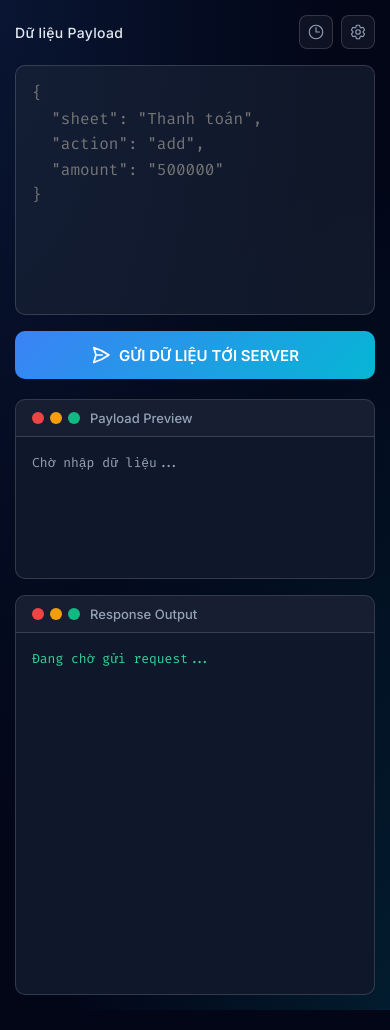
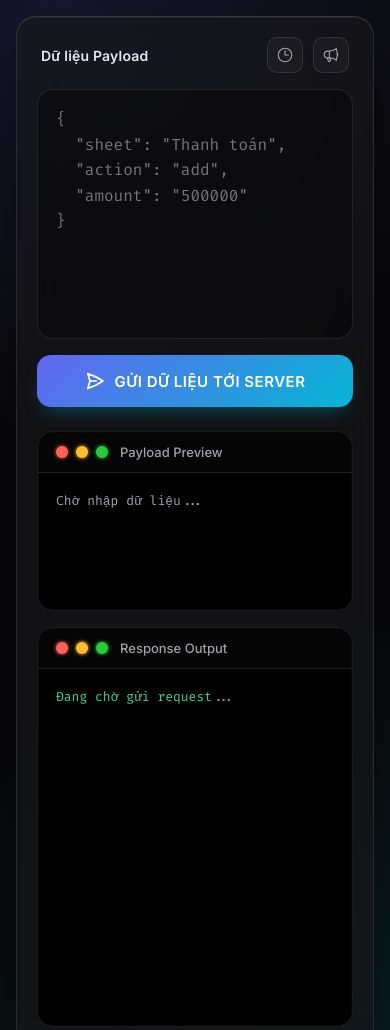
Before and after one commit to dvtruong141203/html, a plain HTML site: page webhook.html in a window 390 px wide. Shown: the top 1030 px of the page. Drawn offline with Linux system fonts and the light colour scheme.

Commit message:
Update webhook.html

```diff
--- a/webhook.html
+++ b/webhook.html
@@ -11,47 +11,53 @@
 
     <style>
         :root {
-            --primary: #3b82f6;
-            --primary-hover: #2563eb;
+            /* Hệ màu Premium Dark (Zinc/Slate) */
+            --bg-body: #09090b;
+            --bg-glass: rgba(24, 24, 27, 0.65);
+            --bg-input: rgba(0, 0, 0, 0.4);
+            --bg-terminal: #000000;
+
+            /* Viền và Text */
+            --border-color: rgba(255, 255, 255, 0.1);
+            --border-highlight: rgba(255, 255, 255, 0.2);
+            --text-main: #f8fafc;
+            --text-muted: #a1a1aa;
+
+            /* Màu chức năng */
+            --primary: #6366f1;
             --accent: #06b6d4;
-            --bg-body: #020617;
-            --bg-input: rgba(30, 41, 59, 0.5);
-            --text-main: #f8fafc;
-            --text-muted: #94a3b8;
-            --border-color: rgba(255, 255, 255, 0.15);
             --success: #34d399;
             --warning: #fbbf24;
             --error: #f87171;
         }
 
-        /* RESET & CROSS-BROWSER SCROLLBARS */
         * {
             box-sizing: border-box;
             margin: 0;
             padding: 0;
             scrollbar-width: thin;
-            scrollbar-color: rgba(255, 255, 255, 0.2) transparent;
+            scrollbar-color: rgba(255, 255, 255, 0.15) transparent;
         }
 
         ::-webkit-scrollbar { width: 6px; height: 6px; }
         ::-webkit-scrollbar-track { background: transparent; }
-        ::-webkit-scrollbar-thumb { background: rgba(255, 255, 255, 0.2); border-radius: 10px; }
-        ::-webkit-scrollbar-thumb:hover { background: rgba(255, 255, 255, 0.3); }
+        ::-webkit-scrollbar-thumb { background: rgba(255, 255, 255, 0.15); border-radius: 10px; }
+        ::-webkit-scrollbar-thumb:hover { background: rgba(255, 255, 255, 0.25); }
 
         body {
-            font-family: 'Inter', system-ui, -apple-system, BlinkMacSystemFont, sans-serif;
+            font-family: 'Inter', system-ui, -apple-system, sans-serif;
             background-color: var(--bg-body);
+            /* Ánh sáng nền Neon tinh tế */
             background-image:
-                radial-gradient(at 0% 0%, rgba(59, 130, 246, 0.12) 0px, transparent 60%),
-                radial-gradient(at 100% 100%, rgba(6, 182, 212, 0.12) 0px, transparent 60%);
+                radial-gradient(circle at 15% 0%, rgba(99, 102, 241, 0.15) 0px, transparent 40%),
+                radial-gradient(circle at 85% 100%, rgba(6, 182, 212, 0.12) 0px, transparent 40%);
             color: var(--text-main);
-            /* KHÓA CỨNG BODY KHÔNG CHO CUỘN */
             height: 100vh;
             height: 100dvh;
             display: flex;
             align-items: center;
             justify-content: center;
-            padding: 20px;
+            padding: 24px;
             overflow: hidden;
         }
 
@@ -64,23 +70,27 @@
 
         .container {
             width: 100%;
-            max-width: 1100px;
-            background: transparent;
+            max-width: 1200px;
+            background: var(--bg-glass);
+            backdrop-filter: blur(24px);
+            -webkit-backdrop-filter: blur(24px);
+            border: 1px solid var(--border-color);
+            border-top: 1px solid rgba(255,255,255,0.15); /* Hiệu ứng ánh sáng viền trên */
+            border-radius: 24px;
+            box-shadow: 0 30px 60px rgba(0, 0, 0, 0.4), inset 0 1px 0 rgba(255,255,255,0.05);
             display: grid;
             grid-template-columns: 1fr 1fr;
-            gap: 24px;
-            /* KHÓA CỨNG CONTAINER */
+            gap: 32px;
+            padding: 24px;
             height: 100%;
-            max-height: 720px;
+            max-height: 760px;
         }
 
         .col {
-            padding: 0;
             display: flex;
             flex-direction: column;
             gap: 16px;
             height: 100%;
-            /* CHỐNG TRÀN CỘT KHI NỘI DUNG DÀI */
             overflow: hidden;
         }
 
@@ -89,46 +99,49 @@
             justify-content: space-between;
             align-items: center;
             flex-shrink: 0;
+            padding: 0 4px;
         }
 
         label {
-            font-weight: 500;
+            font-weight: 600;
             font-size: 14px;
             color: #e2e8f0;
-            letter-spacing: 0.3px;
+            letter-spacing: 0.2px;
         }
 
         .icon-btn-group {
             display: flex;
-            gap: 8px;
+            gap: 10px;
         }
 
         .icon-btn {
-            background: rgba(255, 255, 255, 0.05);
+            background: rgba(255, 255, 255, 0.03);
             border: 1px solid var(--border-color);
             color: var(--text-muted);
-            border-radius: 8px;
-            width: 34px;
-            height: 34px;
+            border-radius: 10px;
+            width: 36px;
+            height: 36px;
             display: flex;
             align-items: center;
             justify-content: center;
             cursor: pointer;
-            transition: all 0.2s ease;
+            transition: all 0.25s ease;
         }
 
-        .icon-btn:hover, .icon-btn:focus {
-            background: var(--bg-input);
+        .icon-btn:hover {
+            background: rgba(99, 102, 241, 0.1);
             color: var(--primary);
             border-color: var(--primary);
+            box-shadow: 0 0 15px rgba(99, 102, 241, 0.2);
+            transform: translateY(-2px);
         }
 
         input[type="text"], input[type="password"] {
             width: 100%;
-            padding: 14px 16px;
+            padding: 14px 18px;
             background-color: var(--bg-input);
             border: 1px solid var(--border-color);
-            border-radius: 10px;
+            border-radius: 12px;
             color: var(--text-main);
             font-size: 14px;
             font-family: 'Fira Code', monospace;
@@ -138,38 +151,36 @@
         input[type="password"] { letter-spacing: 3px; }
 
         .input-wrapper { position: relative; display: flex; align-items: center; width: 100%; }
-        .input-wrapper input { padding-right: 44px; }
+        .input-wrapper input { padding-right: 48px; }
 
         .toggle-btn {
-            position: absolute; right: 8px; background: none; border: none;
+            position: absolute; right: 10px; background: none; border: none;
             color: var(--text-muted); cursor: pointer; padding: 6px;
             display: flex; align-items: center; justify-content: center;
             transition: color 0.2s ease;
         }
-        .toggle-btn:hover { color: var(--primary); }
+        .toggle-btn:hover { color: var(--accent); }
 
         input:focus, textarea:focus {
             border-color: var(--primary);
-            box-shadow: 0 0 0 4px rgba(59, 130, 246, 0.2);
-            background-color: rgba(30, 41, 59, 0.85);
+            box-shadow: 0 0 0 4px rgba(99, 102, 241, 0.15);
+            background-color: rgba(0, 0, 0, 0.6);
         }
 
         textarea {
             width: 100%;
-            padding: 14px 16px;
+            padding: 16px 18px;
             background-color: var(--bg-input);
             border: 1px solid var(--border-color);
-            border-radius: 10px;
+            border-radius: 16px;
             color: var(--text-main);
             font-size: 14px;
             font-family: 'Fira Code', monospace;
             transition: all 0.2s ease;
 
-            /* Ép tự cuộn bên trong thay vì phình to */
             flex: 1;
             min-height: 0;
             overflow-y: auto;
-
             resize: none;
             line-height: 1.6;
             white-space: pre-wrap;
@@ -178,50 +189,64 @@
         }
 
         .btn {
-            padding: 14px;
+            padding: 16px;
             background: linear-gradient(135deg, var(--primary) 0%, var(--accent) 100%);
-            color: #fff; border: none; border-radius: 10px; font-size: 15px;
-            font-weight: 600; cursor: pointer; transition: all 0.2s ease;
-            display: flex; align-items: center; justify-content: center; gap: 8px;
+            color: #fff;
+            border: none;
+            border-radius: 14px;
+            font-size: 15px;
+            font-weight: 600;
+            letter-spacing: 0.5px;
+            cursor: pointer;
+            transition: all 0.3s ease;
+            display: flex; align-items: center; justify-content: center; gap: 10px;
+            flex-shrink: 0;
+            box-shadow: 0 10px 20px -10px rgba(6, 182, 212, 0.5);
+        }
+        .btn:hover {
+            box-shadow: 0 15px 25px -10px rgba(6, 182, 212, 0.7);
+            filter: brightness(1.1);
+            transform: translateY(-2px);
+        }
+        .btn:active { transform: translateY(1px); }
+        .btn:disabled {
+            background: #27272a;
+            color: #52525b;
+            box-shadow: none;
+            cursor: not-allowed;
+            transform: none;
+        }
+
+        .code-window {
+            background: var(--bg-terminal);
+            border: 1px solid var(--border-color);
+            border-radius: 16px;
+            display: flex; flex-direction: column;
+            overflow: hidden;
+            box-shadow: inset 0 0 0 1px rgba(255,255,255,0.02);
+        }
+
+        .preview-window { flex: 0 0 35%; }
+        .response-window { flex: 1; min-height: 0; }
+
+        .window-header {
+            background: rgba(255,255,255,0.02);
+            padding: 12px 18px;
+            border-bottom: 1px solid var(--border-color); display: flex;
+            align-items: center; gap: 12px; font-size: 13px; font-weight: 500; color: var(--text-muted);
             flex-shrink: 0;
         }
-        .btn:hover { opacity: 0.9; transform: translateY(-1px); }
-        .btn:active { transform: translateY(1px); }
-        .btn:disabled { background: #334155; cursor: not-allowed; color: #94a3b8; opacity: 1; transform: none; }
-
-        .code-window {
-            background: #0f172a; border: 1px solid var(--border-color);
-            border-radius: 10px;
-            display: flex; flex-direction: column;
-            overflow: hidden;
-        }
-
-        .preview-window { flex: 0 0 35%; } /* Cố định chiếm 35% chiều cao cột phải */
-        .response-window { flex: 1; min-height: 0; } /* Chiếm 65% còn lại, ép cuộn nếu quá dài */
-
-        .window-header {
-            background: rgba(255,255,255,0.03); padding: 10px 16px;
-            border-bottom: 1px solid var(--border-color); display: flex;
-            align-items: center; gap: 10px; font-size: 13px; font-weight: 500; color: var(--text-muted);
-            flex-shrink: 0;
-        }
-        .dots { display: flex; gap: 6px; }
+        .dots { display: flex; gap: 8px; }
         .dot { width: 12px; height: 12px; border-radius: 50%; }
-        .dot-red { background: #ef4444; } .dot-yellow { background: #f59e0b; } .dot-green { background: #10b981; }
+        .dot-red { background: #ff5f56; box-shadow: 0 0 4px #ff5f56; }
+        .dot-yellow { background: #ffbd2e; box-shadow: 0 0 4px #ffbd2e; }
+        .dot-green { background: #27c93f; box-shadow: 0 0 4px #27c93f; }
 
         pre {
-            padding: 16px; margin: 0; font-family: 'Fira Code', monospace;
+            padding: 18px; margin: 0; font-family: 'Fira Code', monospace;
             font-size: 13px;
-
-            /* Ép tự cuộn bên trong, không đẩy chiều cao cha */
-            flex: 1;
-            min-height: 0;
-            overflow-y: auto;
-
-            white-space: pre-wrap;
-            word-wrap: break-word;
-            word-break: break-word;
-            overflow-wrap: anywhere;
+            flex: 1; min-height: 0; overflow-y: auto;
+            white-space: pre-wrap; word-wrap: break-word; word-break: break-word; overflow-wrap: anywhere;
             line-height: 1.6;
         }
 
@@ -229,51 +254,53 @@
         #responseBox { color: var(--success); }
         #errorBox { color: var(--error); display: none; }
 
+        /* MODAL */
         .modal-overlay {
             position: fixed; inset: 0;
-            background: rgba(2, 6, 23, 0.75); backdrop-filter: blur(5px); -webkit-backdrop-filter: blur(5px);
+            background: rgba(0, 0, 0, 0.6); backdrop-filter: blur(8px); -webkit-backdrop-filter: blur(8px);
             display: none; align-items: center; justify-content: center; z-index: 1000;
-            opacity: 0; transition: opacity 0.25s ease;
+            opacity: 0; transition: opacity 0.3s ease;
             padding: 20px;
         }
         .modal-overlay.active { display: flex; opacity: 1; }
         .modal-content {
-            background: #0f172a; border: 1px solid var(--border-color); border-radius: 16px;
-            width: 100%; max-width: 480px; padding: 24px; box-shadow: 0 25px 50px rgba(0,0,0,0.5);
-            transform: translateY(20px) scale(0.95); transition: all 0.25s ease;
+            background: #18181b;
+            border: 1px solid var(--border-highlight);
+            border-radius: 20px;
+            width: 100%; max-width: 480px; padding: 28px;
+            box-shadow: 0 25px 50px rgba(0,0,0,0.5), inset 0 1px 0 rgba(255,255,255,0.1);
+            transform: translateY(20px) scale(0.95); transition: all 0.3s cubic-bezier(0.16, 1, 0.3, 1);
         }
         .modal-overlay.active .modal-content { transform: translateY(0) scale(1); }
 
         .modal-header {
             display: flex; justify-content: space-between; align-items: center;
-            margin-bottom: 20px; color: var(--text-main); font-weight: 600; font-size: 16px;
+            margin-bottom: 24px; color: var(--text-main); font-weight: 600; font-size: 18px;
         }
         .close-modal {
-            background: none; border: none; color: var(--text-muted); font-size: 24px;
+            background: none; border: none; color: var(--text-muted); font-size: 26px;
             cursor: pointer; transition: color 0.2s ease; line-height: 1;
         }
         .close-modal:hover { color: var(--error); }
 
         .history-list {
-            max-height: 350px; overflow-y: auto; display: flex; flex-direction: column; gap: 10px;
+            max-height: 350px; overflow-y: auto; display: flex; flex-direction: column; gap: 12px;
+            padding-right: 4px;
         }
         .history-item {
-            background: rgba(255,255,255,0.03); border: 1px solid var(--border-color);
-            border-radius: 10px; padding: 12px 14px; font-family: 'Fira Code', monospace;
+            background: rgba(255,255,255,0.02); border: 1px solid var(--border-color);
+            border-radius: 12px; padding: 14px 16px; font-family: 'Fira Code', monospace;
             font-size: 13px; color: var(--text-muted); cursor: pointer; transition: all 0.2s ease;
-            white-space: pre-wrap;
-            word-wrap: break-word;
-            max-height: 100px;
-            overflow: hidden;
-            position: relative;
+            white-space: pre-wrap; word-wrap: break-word;
+            max-height: 120px; overflow: hidden; position: relative;
         }
         .history-item::after {
-            content: ''; position: absolute; bottom: 0; left: 0; width: 100%; height: 20px;
-            background: linear-gradient(transparent, #0f172a); pointer-events: none;
+            content: ''; position: absolute; bottom: 0; left: 0; width: 100%; height: 30px;
+            background: linear-gradient(transparent, #18181b); pointer-events: none;
         }
         .history-item:hover {
-            background: rgba(59, 130, 246, 0.1);
-            border-color: var(--primary);
+            background: rgba(99, 102, 241, 0.1);
+            border-color: rgba(99, 102, 241, 0.5);
             color: var(--text-main);
         }
         .empty-history { text-align: center; color: var(--text-muted); font-size: 14px; padding: 30px 0; }
@@ -283,40 +310,28 @@
            ======================================== */
         @media screen and (max-width: 900px) {
             body {
-                /* Mở khóa cuộn dọc cho toàn trang trên điện thoại */
                 height: auto;
                 min-height: 100dvh;
                 overflow-y: auto;
                 align-items: flex-start;
-                padding: 15px;
+                padding: 16px;
             }
             .container {
                 display: flex;
                 flex-direction: column;
-                gap: 20px;
+                gap: 24px;
+                padding: 20px;
                 height: auto;
-                max-height: none; /* Xóa bỏ giới hạn chiều cao tổng */
+                max-height: none;
+                border-radius: 20px;
             }
-            .col {
-                height: auto;
-                overflow: visible;
-            }
-            input[type="text"], input[type="password"], textarea {
-                font-size: 16px;
-            }
-            /* Gắn chết chiều cao cho các hộp thoại trên Mobile, không cho giãn thêm */
-            textarea {
-                height: 250px;
-                flex: none;
-            }
-            .preview-window {
-                height: 180px;
-                flex: none;
-            }
-            .response-window {
-                height: 400px;
-                flex: none;
-            }
+            .col { height: auto; overflow: visible; gap: 16px;}
+
+            input[type="text"], input[type="password"], textarea { font-size: 16px; }
+
+            textarea { height: 250px; flex: none; }
+            .preview-window { height: 180px; flex: none; }
+            .response-window { height: 400px; flex: none; }
         }
     </style>
 </head>
@@ -326,10 +341,15 @@
     <div id="settingsModal" class="modal-overlay">
         <div class="modal-content">
             <div class="modal-header">
-                <span>⚙️ Cấu hình Webhook URL</span>
+                <span style="display: flex; align-items: center; gap: 8px;">
+                    <svg xmlns="http://www.w3.org/2000/svg" fill="none" viewBox="0 0 24 24" stroke-width="1.5" stroke="currentColor" style="width: 22px; height: 22px; color: var(--primary);">
+                        <path stroke-linecap="round" stroke-linejoin="round" d="M10.34 15.84c-.688-.06-1.386-.09-2.09-.09H7.5a4.5 4.5 0 1 1 0-9h.75c.704 0 1.402-.03 2.09-.09m0 9.18c.253.962.584 1.892.985 2.783.247.55.06 1.21-.463 1.511l-.657.38c-.551.318-1.26.117-1.527-.461a20.845 20.845 0 0 1-1.44-4.282m3.102.069a18.03 18.03 0 0 1-.59-4.59c0-1.586.205-3.124.59-4.59m0 9.18a23.848 23.848 0 0 1 8.835 2.535M10.34 6.66a23.847 23.847 0 0 0 8.835-2.535m0 0A23.74 23.74 0 0 0 18.795 3m.38 1.125a23.91 23.91 0 0 1 1.014 5.395m-1.014 8.855c-.118.38-.245.754-.38 1.125m.38-1.125a23.91 23.91 0 0 0 1.014-5.395m0-3.46c.495.413.811 1.035.811 1.73 0 .695-.316 1.317-.811 1.73m0-3.46a24.347 24.347 0 0 1 0 3.46" />
+                    </svg>
+                    Cấu hình Webhook
+                </span>
                 <button class="close-modal" id="closeSettingsBtn">&times;</button>
             </div>
-            <label for="webhookUrl" style="display:block; margin-bottom:10px;">Google Apps Script Web URL</label>
+            <label for="webhookUrl" style="display:block; margin-bottom:12px; color: var(--text-muted);">Đường dẫn Apps Script (Web URL)</label>
             <div class="input-wrapper">
                 <input type="password" id="webhookUrl" placeholder="https://script.google.com/macros/s/.../exec">
                 <button type="button" id="toggleUrlBtn" class="toggle-btn" title="Hiện/Ẩn API">
@@ -338,7 +358,7 @@
                     </svg>
                 </button>
             </div>
-            <button id="saveSettingsBtn" class="btn" style="margin-top: 20px; width: 100%;">Lưu Cấu Hình</button>
+            <button id="saveSettingsBtn" class="btn" style="margin-top: 24px; width: 100%;">Lưu Cấu Hình</button>
         </div>
     </div>
 
@@ -346,7 +366,12 @@
     <div id="historyModal" class="modal-overlay">
         <div class="modal-content">
             <div class="modal-header">
-                <span>🕒 Lịch sử Dữ liệu (20 Mới nhất)</span>
+                <span style="display: flex; align-items: center; gap: 8px;">
+                    <svg xmlns="http://www.w3.org/2000/svg" fill="none" viewBox="0 0 24 24" stroke-width="1.5" stroke="currentColor" style="width: 22px; height: 22px; color: var(--accent);">
+                        <path stroke-linecap="round" stroke-linejoin="round" d="M12 6v6h4.5m4.5 0a9 9 0 1 1-18 0 9 9 0 0 1 18 0Z" />
+                    </svg>
+                    Lịch sử Dữ liệu (20 Mới nhất)
+                </span>
                 <button class="close-modal" id="closeHistoryBtn">&times;</button>
             </div>
             <div class="history-list" id="historyListContainer"></div>
@@ -364,7 +389,7 @@
                         <svg xmlns="http://www.w3.org/2000/svg" fill="none" viewBox="0 0 24 24" stroke-width="1.5" stroke="currentColor" style="width: 18px; height: 18px;"><path stroke-linecap="round" stroke-linejoin="round" d="M12 6v6h4.5m4.5 0a9 9 0 1 1-18 0 9 9 0 0 1 18 0Z" /></svg>
                     </button>
                     <button class="icon-btn" id="openSettingsBtn" title="Cấu hình API">
-                        <svg xmlns="http://www.w3.org/2000/svg" fill="none" viewBox="0 0 24 24" stroke-width="1.5" stroke="currentColor" style="width: 18px; height: 18px;"><path stroke-linecap="round" stroke-linejoin="round" d="M9.594 3.94c.09-.542.56-.94 1.11-.94h2.593c.55 0 1.02.398 1.11.94l.213 1.281c.063.374.313.686.645.87.074.04.147.083.22.127.325.196.72.257 1.075.124l1.217-.456a1.125 1.125 0 0 1 1.37.49l1.296 2.247a1.125 1.125 0 0 1-.26 1.431l-1.003.827c-.293.241-.438.613-.43.992a7.723 7.723 0 0 1 0 .255c-.008.378.137.75.43.991l1.004.827c.424.35.534.955.26 1.43l-1.298 2.247a1.125 1.125 0 0 1-1.369.491l-1.217-.456c-.355-.133-.75-.072-1.076.124a6.47 6.47 0 0 1-.22.128c-.331.183-.581.495-.644.869l-.213 1.281c-.09.543-.56.94-1.11.94h-2.594c-.55 0-1.019-.398-1.11-.94l-.213-1.281c-.062-.374-.312-.686-.644-.87a6.52 6.52 0 0 1-.22-.127c-.325-.196-.72-.257-1.076-.124l-1.217.456a1.125 1.125 0 0 1-1.369-.49l-1.297-2.247a1.125 1.125 0 0 1 .26-1.431l1.004-.827c.292-.24.437-.613.43-.991a6.932 6.932 0 0 1 0-.255c.007-.38-.138-.751-.43-.992l-1.004-.827a1.125 1.125 0 0 1-.26-1.43l1.297-2.247a1.125 1.125 0 0 1 1.37-.491l1.216.456c.356.133.751.072 1.076-.124.072-.044.146-.086.22-.128.332-.183.582-.495.644-.869l.214-1.28Z" /><path stroke-linecap="round" stroke-linejoin="round" d="M15 12a3 3 0 1 1-6 0 3 3 0 0 1 6 0Z" /></svg>
+                        <svg xmlns="http://www.w3.org/2000/svg" fill="none" viewBox="0 0 24 24" stroke-width="1.5" stroke="currentColor" style="width: 18px; height: 18px;"><path stroke-linecap="round" stroke-linejoin="round" d="M10.34 15.84c-.688-.06-1.386-.09-2.09-.09H7.5a4.5 4.5 0 1 1 0-9h.75c.704 0 1.402-.03 2.09-.09m0 9.18c.253.962.584 1.892.985 2.783.247.55.06 1.21-.463 1.511l-.657.38c-.551.318-1.26.117-1.527-.461a20.845 20.845 0 0 1-1.44-4.282m3.102.069a18.03 18.03 0 0 1-.59-4.59c0-1.586.205-3.124.59-4.59m0 9.18a23.848 23.848 0 0 1 8.835 2.535M10.34 6.66a23.847 23.847 0 0 0 8.835-2.535m0 0A23.74 23.74 0 0 0 18.795 3m.38 1.125a23.91 23.91 0 0 1 1.014 5.395m-1.014 8.855c-.118.38-.245.754-.38 1.125m.38-1.125a23.91 23.91 0 0 0 1.014-5.395m0-3.46c.495.413.811 1.035.811 1.73 0 .695-.316 1.317-.811 1.73m0-3.46a24.347 24.347 0 0 1 0 3.46" /></svg>
                     </button>
                 </div>
             </div>
@@ -408,7 +433,7 @@
         </div>
     </div>
 
-    <!-- LOGIC JAVASCRIPT -->
+    <!-- LOGIC JAVASCRIPT GIỮ NGUYÊN -->
     <script>
         var rawJsonInput = document.getElementById('rawJson');
         var jsonPreview = document.getElementById('jsonPreview');
```
